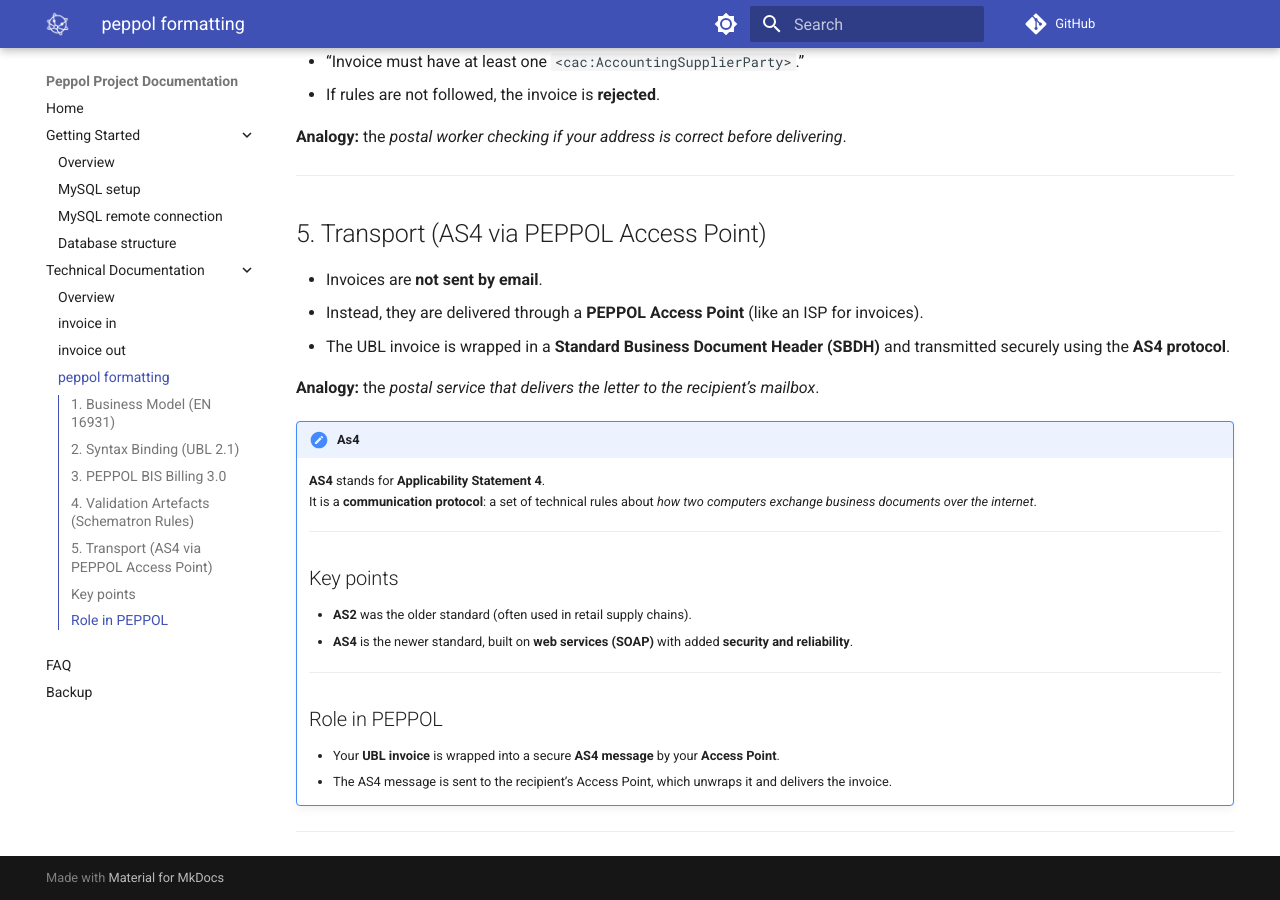
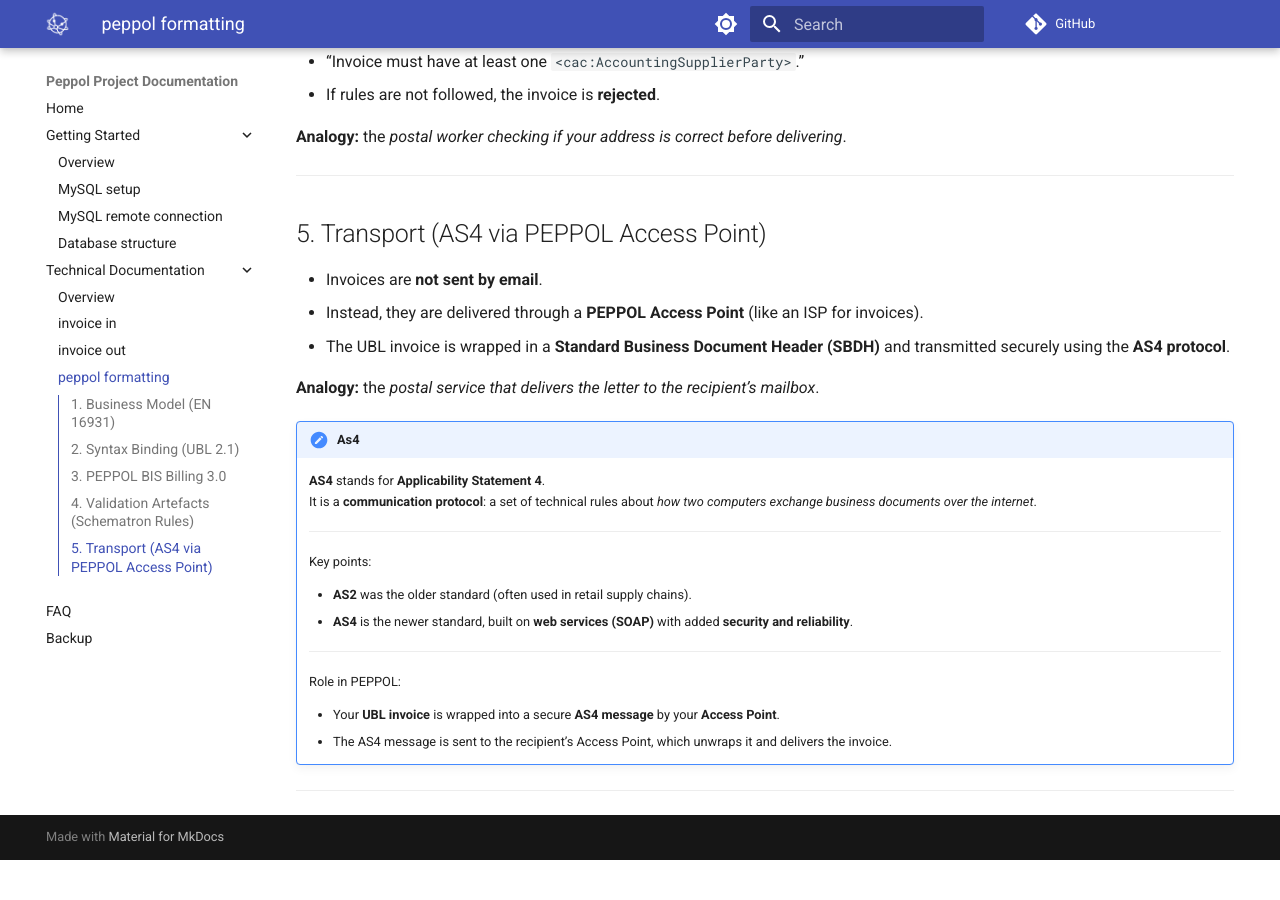
Before and after one commit to PeppolTest/test, an MkDocs documentation site: the page built from docs/technical-documentation/peppol-formatting.md, in a window 1280 px wide and 900 px high, scrolled down 1693 px. Built offline with MkDocs 1.6.1 and Material for MkDocs 9.7.7, drawn with Linux system fonts in a browser that asks for light colours; comment, search, counter and statistics services are not loaded; after the commit the page ends 2553 px from its top, so only the background shows below that.

Commit message:
Update peppol-formatting.md

```diff
--- a/docs/technical-documentation/peppol-formatting.md
+++ b/docs/technical-documentation/peppol-formatting.md
@@ -87,14 +87,14 @@ Example rule:
 
     ---
 
-    ## Key points
+    Key points:
 
     - **AS2** was the older standard (often used in retail supply chains).
     - **AS4** is the newer standard, built on **web services (SOAP)** with added **security and reliability**.
 
     ---
 
-    ## Role in PEPPOL
+    Role in PEPPOL:
 
     - Your **UBL invoice** is wrapped into a secure **AS4 message** by your **Access Point**.
     - The AS4 message is sent to the recipient’s Access Point, which unwraps it and delivers the invoice.
```
